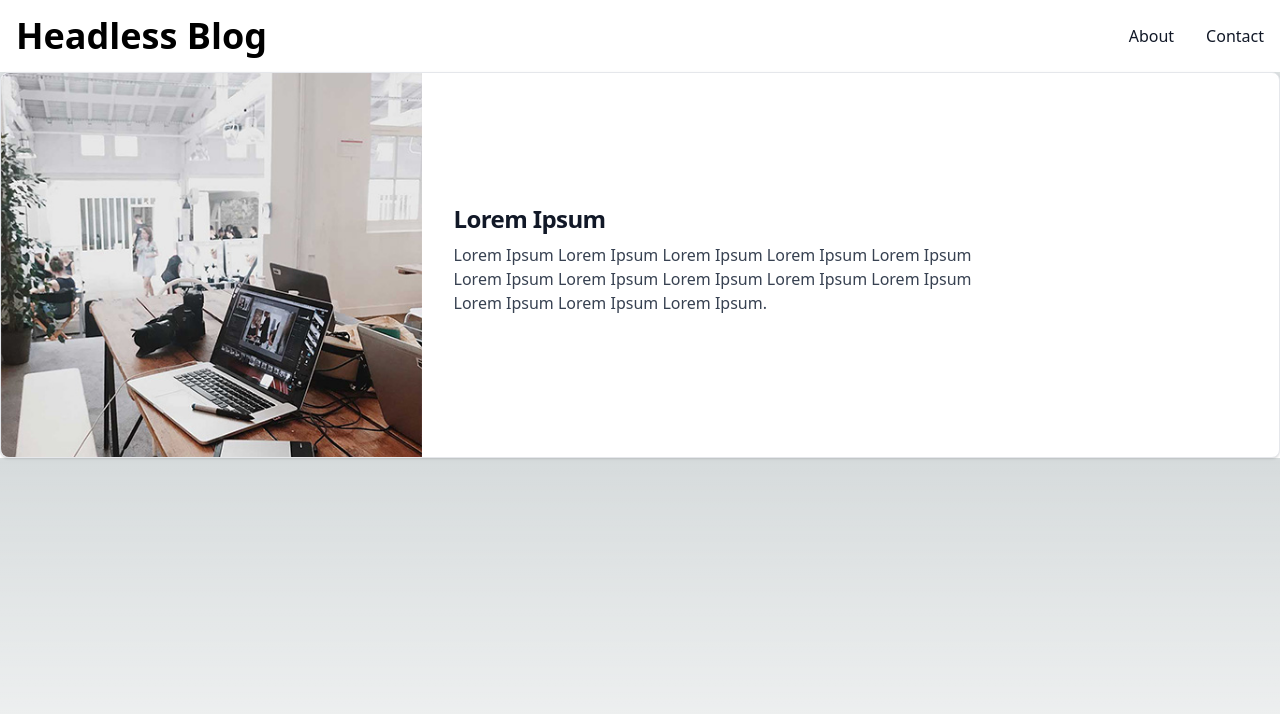
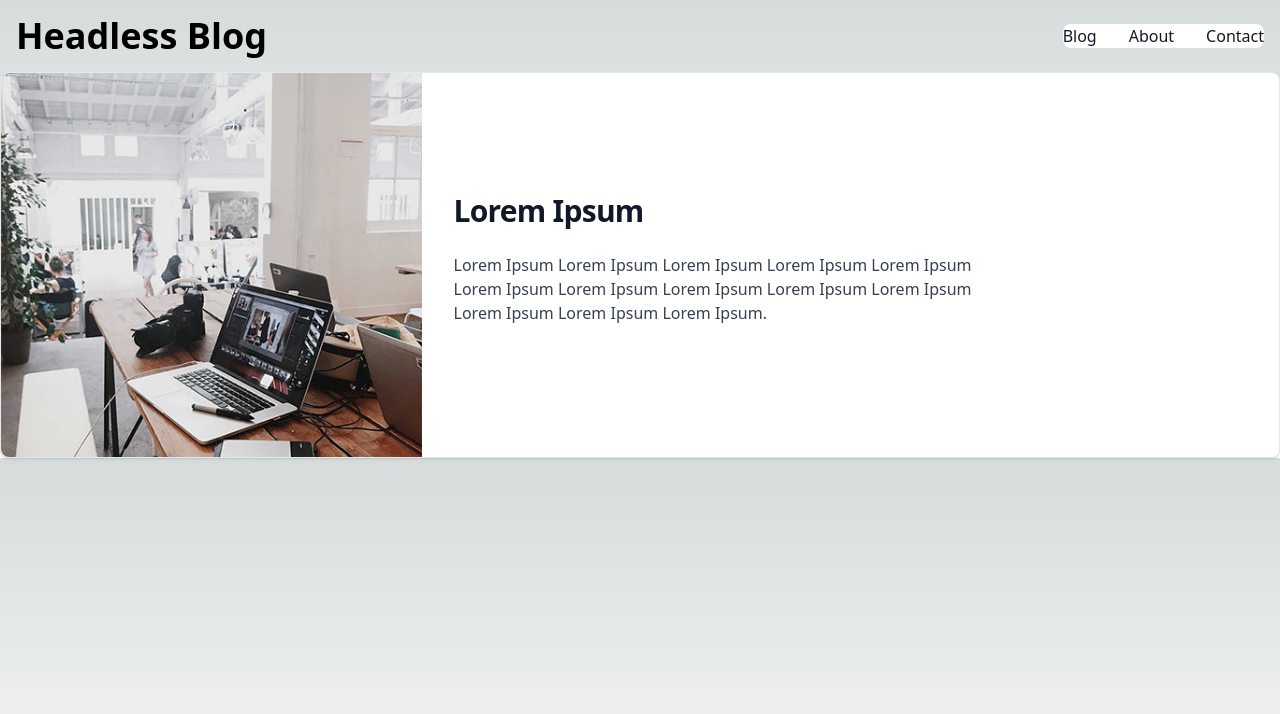
Before and after one commit to ivanurra/headless-blog-canary, a Next.js app: page / in a window 1280 px wide. Shown: the top 714 px of the page. Built offline with nearby package versions, Linux system fonts and the light colour scheme.

Commit message:
feat: some styles in navbar y card

```diff
--- a/src/components/card/card.js
+++ b/src/components/card/card.js
@@ -3,7 +3,7 @@ const Card = () => {
     <div>
       <a
         href="#"
-        className="flex flex-col items-center bg-white border border-gray-200 rounded-lg shadow md:flex-row w-full hover:bg-gray-100 dark:border-gray-700 dark:bg-gray-800 dark:hover:bg-gray-700"
+        className="flex flex-col items-center bg-white border border-gray-200 rounded-lg shadow md:flex-row w-full hover:bg-gray-100 dark:border-gray-700 dark:bg-gray-900 dark:hover:bg-gray-700"
       >
         <img
           className="object-cover w-full rounded-t-lg h-96 md:h-96 md:w-1/3 md:rounded-none md:rounded-l-lg"
@@ -11,10 +11,10 @@ const Card = () => {
           alt=""
         />
         <div className="flex flex-col justify-between p-4 leading-normal w-full md:w-2/3 ml-4">
-          <h5 className="mb-2 text-2xl font-bold tracking-tight text-gray-900 dark:text-white">
+          <h5 className="mb-6 text-3xl font-bold tracking-tight text-gray-900 dark:text-white">
             Lorem Ipsum
           </h5>
-          <p className="mb-3 font-normal text-gray-700 dark:text-gray-400 md:w-2/3">
+          <p className="mb-3 font-normal text-gray-700 dark:text-gray-300 md:w-2/3">
             Lorem Ipsum Lorem Ipsum Lorem Ipsum Lorem Ipsum Lorem Ipsum Lorem
             Ipsum Lorem Ipsum Lorem Ipsum Lorem Ipsum Lorem Ipsum Lorem Ipsum
             Lorem Ipsum Lorem Ipsum.
--- a/src/components/navbar.js
+++ b/src/components/navbar.js
@@ -1,22 +1,22 @@
 const Navbar = () => {
   return (
-    <nav class="bg-white border-gray-200 dark:bg-gray-900">
-      <div class="max-w-screen-xl flex flex-wrap items-center justify-between mx-auto p-4">
-        <a href="/" class="flex items-center space-x-3 rtl:space-x-reverse">
-          <span class="text-4xl font-semibold whitespace-nowrap dark:text-white">
+    <nav>
+      <div className="flex flex-wrap items-center justify-between mx-auto p-4">
+        <a href="/" className="flex items-center space-x-3 rtl:space-x-reverse">
+          <span className="text-4xl font-semibold whitespace-nowrap dark:text-white">
             Headless Blog
           </span>
         </a>
         <button
           data-collapse-toggle="navbar-default"
           type="button"
-          class="inline-flex items-center p-2 w-10 h-10 justify-center text-sm text-gray-500 rounded-lg md:hidden hover:bg-gray-100 focus:outline-none focus:ring-2 focus:ring-gray-200 dark:text-gray-400 dark:hover:bg-gray-700 dark:focus:ring-gray-600"
+          className="inline-flex items-center p-2 w-10 h-10 justify-center text-sm text-gray-500 rounded-lg md:hidden hover:bg-gray-100 focus:outline-none focus:ring-2 focus:ring-gray-200 dark:text-gray-400 dark:hover:bg-gray-700 dark:focus:ring-gray-600"
           aria-controls="navbar-default"
           aria-expanded="false"
         >
-          <span class="sr-only">Open main menu</span>
+          <span className="sr-only">Open main menu</span>
           <svg
-            class="w-5 h-5"
+            className="w-5 h-5"
             aria-hidden="true"
             xmlns="http://www.w3.org/2000/svg"
             fill="none"
@@ -31,12 +31,20 @@ const Navbar = () => {
             />
           </svg>
         </button>
-        <div class="hidden w-full md:block md:w-auto" id="navbar-default">
-          <ul class="font-medium flex flex-col p-4 md:p-0 mt-4 border border-gray-100 rounded-lg bg-gray-50 md:flex-row md:space-x-8 rtl:space-x-reverse md:mt-0 md:border-0 md:bg-white dark:bg-gray-800 md:dark:bg-gray-900 dark:border-gray-700">
+        <div className="hidden w-full md:block md:w-auto" id="navbar-default">
+          <ul className="font-medium flex flex-col p-4 md:p-0 mt-4 border border-gray-100 rounded-lg bg-gray-50 md:flex-row md:space-x-8 rtl:space-x-reverse md:mt-0 md:border-0 md:bg-white dark:bg-gray-800 md:dark:bg-gray-900 dark:border-gray-700">
             <li>
               <a
                 href="#"
-                class="block py-2 px-3 text-gray-900 rounded hover:bg-gray-100 md:hover:bg-transparent md:border-0 md:hover:text-blue-700 md:p-0 dark:text-white md:dark:hover:text-blue-500 dark:hover:bg-gray-700 dark:hover:text-white md:dark:hover:bg-transparent"
+                className="block py-2 px-3 text-gray-900 rounded hover:bg-gray-100 md:hover:bg-transparent md:border-0 md:hover:text-blue-700 md:p-0 dark:text-white md:dark:hover:text-blue-500 dark:hover:bg-gray-700 dark:hover:text-white md:dark:hover:bg-transparent"
+              >
+                Blog
+              </a>
+            </li>
+            <li>
+              <a
+                href="#"
+                className="block py-2 px-3 text-gray-900 rounded hover:bg-gray-100 md:hover:bg-transparent md:border-0 md:hover:text-blue-700 md:p-0 dark:text-white md:dark:hover:text-blue-500 dark:hover:bg-gray-700 dark:hover:text-white md:dark:hover:bg-transparent"
               >
                 About
               </a>
@@ -45,7 +53,7 @@ const Navbar = () => {
             <li>
               <a
                 href="#"
-                class="block py-2 px-3 text-gray-900 rounded hover:bg-gray-100 md:hover:bg-transparent md:border-0 md:hover:text-blue-700 md:p-0 dark:text-white md:dark:hover:text-blue-500 dark:hover:bg-gray-700 dark:hover:text-white md:dark:hover:bg-transparent"
+                className="block py-2 px-3 text-gray-900 rounded hover:bg-gray-100 md:hover:bg-transparent md:border-0 md:hover:text-blue-700 md:p-0 dark:text-white md:dark:hover:text-blue-500 dark:hover:bg-gray-700 dark:hover:text-white md:dark:hover:bg-transparent"
               >
                 Contact
               </a>
```
